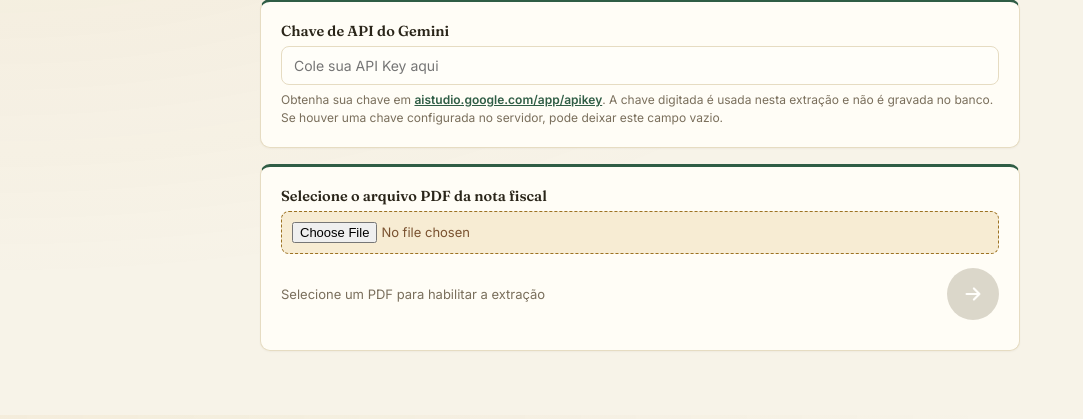
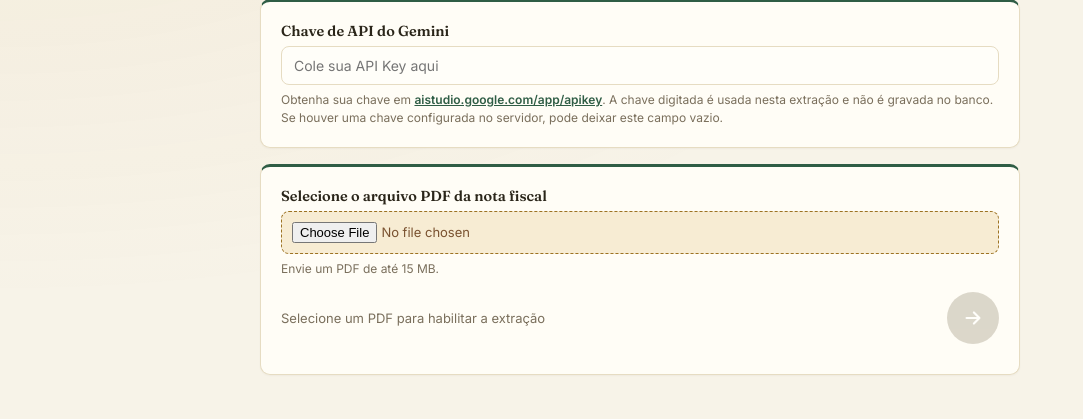
Before and after one commit to olu1zx/ruralfin, a Flask app: page / in a window 1280 px wide. Shown: the part 180-599 px from the top of the page, without its empty margins (0-1083 px from the left). Run offline with Flask 3, Linux system fonts and the light colour scheme; parts of the project's set-up code (start-up, migrations or seed data) failed here and were passed over; some libraries are stand-ins or nearby versions.

Commit message:
Prepara limites de PDF e instrucoes de publicacao

```diff
--- a/app.py
+++ b/app.py
@@ -72,7 +72,15 @@ registrar_comandos(app)
 def tokens_template():
     if 'csrf' not in session:
         session['csrf'] = secrets.token_urlsafe(32)
-    return {'csrf_token': session['csrf'], 'login_ativo': bool(app.config['APP_PASSWORD'])}
+    return {'csrf_token': session['csrf'], 'login_ativo': bool(app.config['APP_PASSWORD']),
+            'pdf_max_mb': app.config['PDF_MAX_MB']}
+
+
+@app.after_request
+def proteger_cache(resposta):
+    if request.endpoint != 'static':
+        resposta.headers['Cache-Control'] = 'no-store'
+    return resposta
 
 
 @app.before_request
--- a/templates/index.html
+++ b/templates/index.html
@@ -240,6 +240,7 @@
   <div class="card">
     <label for="pdfFile">Selecione o arquivo PDF da nota fiscal</label>
     <input type="file" id="pdfFile" accept="application/pdf" />
+    <div class="hint">Envie um PDF de até {{ pdf_max_mb }} MB.</div>
     <div id="fileInfo" class="hint"></div>
 
     <div class="extract-row">
@@ -281,6 +282,7 @@
 <script>
 let selectedFile = null;
 let extractedData = null;
+const maxPdfBytes = {{ pdf_max_mb | tojson }} * 1024 * 1024;
 
 const apiKeyInput = document.getElementById("apiKey");
 const fileInput = document.getElementById("pdfFile");
@@ -299,6 +301,14 @@ fileInput.addEventListener("change", () => {
   notaEditor.classList.add('hidden');
   invalidarConsulta();
   selectedFile = fileInput.files[0] || null;
+  if (selectedFile && selectedFile.size > maxPdfBytes) {
+    selectedFile = null;
+    fileInfo.textContent = '';
+    extractBtn.disabled = true;
+    extractLabel.textContent = 'Selecione um PDF menor';
+    setStatus('O PDF ultrapassa o limite de {{ pdf_max_mb }} MB.', 'err');
+    return;
+  }
   if (selectedFile) {
     fileInfo.textContent = `${selectedFile.name} (${(selectedFile.size / 1024).toFixed(1)} KB)`;
     extractBtn.disabled = false;
```
Also changed, not shown: README.md.
